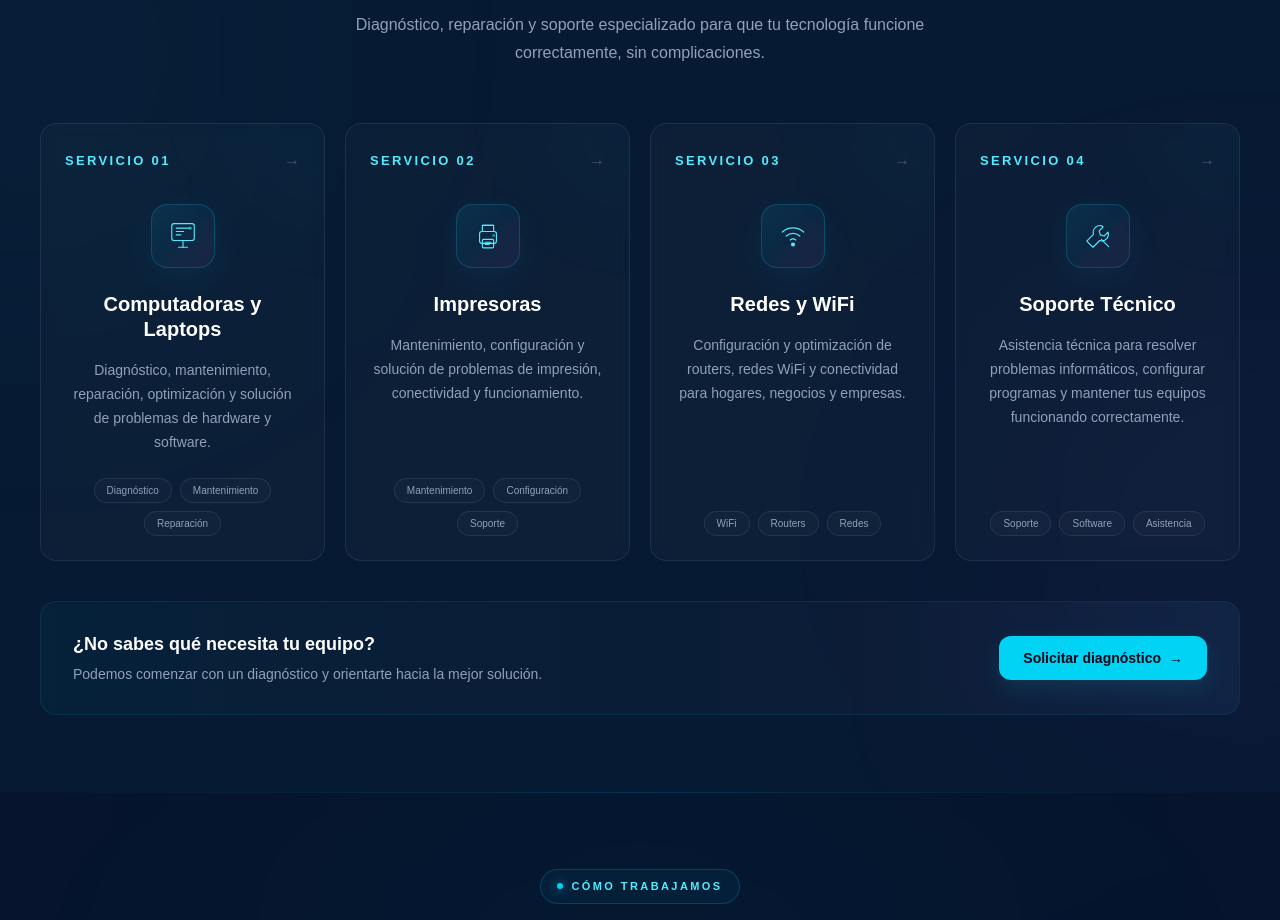
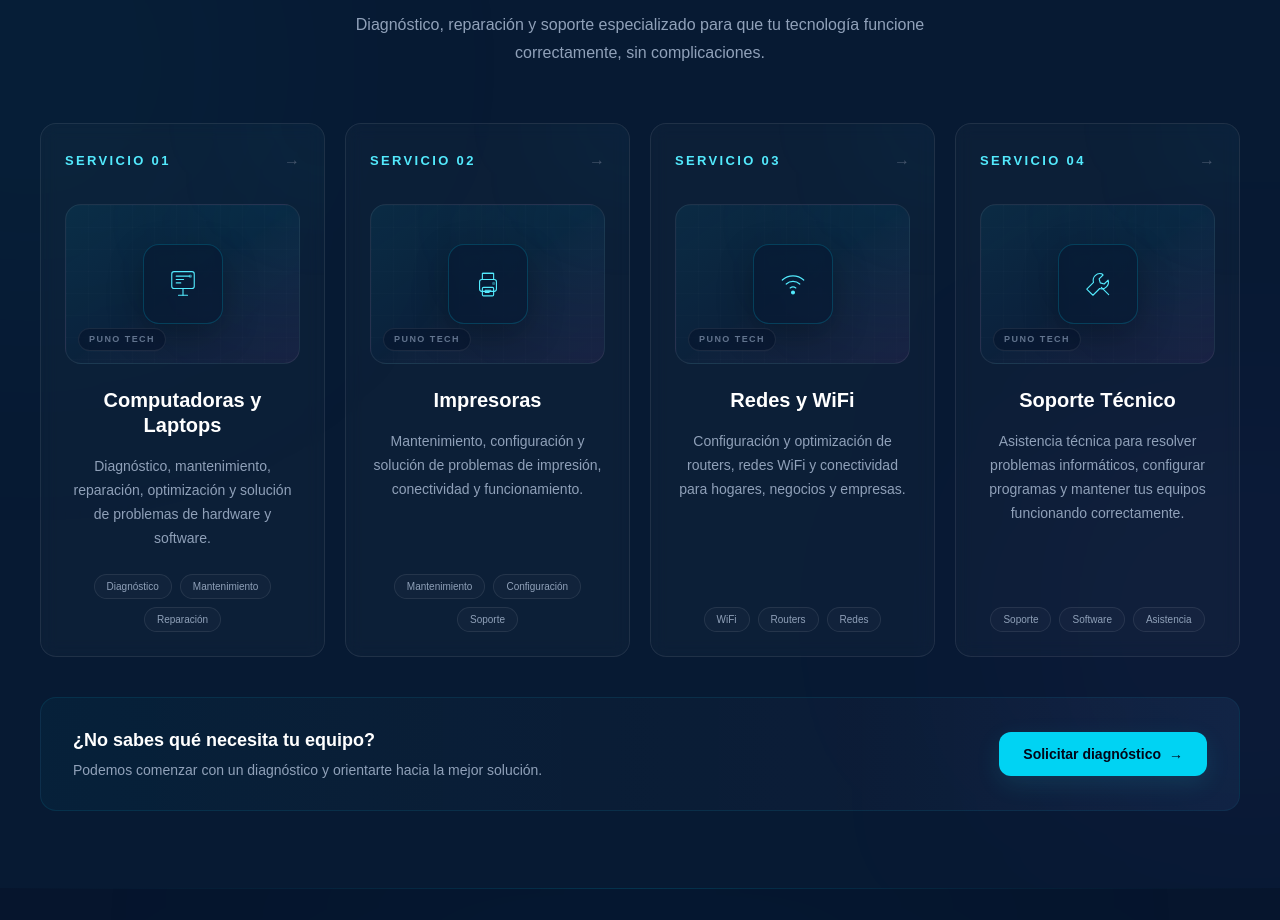
Before and after one commit to joakoguzp/puno-tech, a Next.js app: page / in a window 1280 px wide. Shown: the part 1100-2020 px from the top of the page. Built offline with nearby package versions, Linux system fonts and the light colour scheme.

Commit message:
Refine service cards with image-ready visual stage

```diff
--- a/src/components/sections/Services.tsx
+++ b/src/components/sections/Services.tsx
@@ -386,7 +386,7 @@ export default function Services() {
                 group
                 relative
                 flex
-                min-h-[410px]
+                min-h-[430px]
                 flex-col
                 overflow-hidden
                 rounded-2xl
@@ -480,53 +480,101 @@ export default function Services() {
                   ICONO ANIMADO
               ==================================== */}
 
-              <div className="flex justify-center">
               <div
                 className="
                   relative
                   mt-8
+                  h-40
+                  overflow-hidden
+                  rounded-2xl
+                  border
+                  border-white/[0.07]
+                  bg-gradient-to-br
+                  from-cyan-400/[0.07]
+                  via-sky-400/[0.025]
+                  to-fuchsia-400/[0.06]
+                  transition-all
+                  duration-500
+                  group-hover:border-cyan-400/20
+                  group-hover:shadow-[0_18px_45px_rgba(34,211,238,0.08)]
+                "
+              >
+                {/* Escenario visual preparado para futuras imágenes */}
+
+                <div
+                  className="
+                    pointer-events-none
+                    absolute
+                    inset-0
+                    opacity-40
+                    [background-image:linear-gradient(rgba(255,255,255,0.035)_1px,transparent_1px),linear-gradient(90deg,rgba(255,255,255,0.035)_1px,transparent_1px)]
+                    [background-size:22px_22px]
+                    transition-transform
+                    duration-700
+                    group-hover:scale-105
+                  "
+                />
+
+                <div
+                  className="
+                    absolute
+                    -right-12
+                    -top-12
+                    h-32
+                    w-32
+                    rounded-full
+                    bg-cyan-400/[0.10]
+                    blur-3xl
+                    transition-all
+                    duration-500
+                    group-hover:bg-cyan-400/[0.16]
+                  "
+                />
+
+                <div className="relative flex h-full items-center justify-center">
+                  <div
+                    className="
+                      relative
                       flex
-                    h-16
-                    w-16
+                      h-20
+                      w-20
                       items-center
                       justify-center
                       rounded-2xl
                       border
                       border-cyan-400/20
-                    bg-gradient-to-br
-                    from-cyan-400/[0.10]
-                    via-sky-400/[0.06]
-                    to-fuchsia-400/[0.06]
+                      bg-[#071a33]/80
                       text-cyan-300
-                    shadow-[0_10px_35px_rgba(34,211,238,0.07)]
+                      shadow-[0_12px_35px_rgba(0,0,0,0.25)]
+                      backdrop-blur-sm
                       transition-all
                       duration-500
-                    group-hover:scale-105
+                      group-hover:scale-110
                       group-hover:border-cyan-400/40
                       group-hover:text-cyan-200
-                    group-hover:shadow-[0_12px_40px_rgba(34,211,238,0.18)]
                     "
                   >
-                  {/* Anillo luminoso */}
-
                     <span
                       className="
                         pointer-events-none
                         absolute
-                      inset-[-5px]
-                      rounded-[20px]
+                        inset-[-6px]
+                        rounded-[22px]
                         border
                         border-cyan-400/0
                         transition-all
                         duration-700
                         group-hover:scale-110
                         group-hover:border-cyan-400/20
-                      group-hover:opacity-100
                       "
                     />
-
                     <ServiceIcon type={service.type} />
                   </div>
+                </div>
+
+                <span className="absolute bottom-3 left-3 rounded-full border border-white/[0.08] bg-[#06152d]/70 px-2.5 py-1 text-[9px] font-semibold uppercase tracking-[0.16em] text-slate-500 backdrop-blur-sm">
+                  PUNO TECH
+                </span>
               </div>
 
               {/* ====================================
```
Lines whose indentation alone changed are shown as unchanged.
